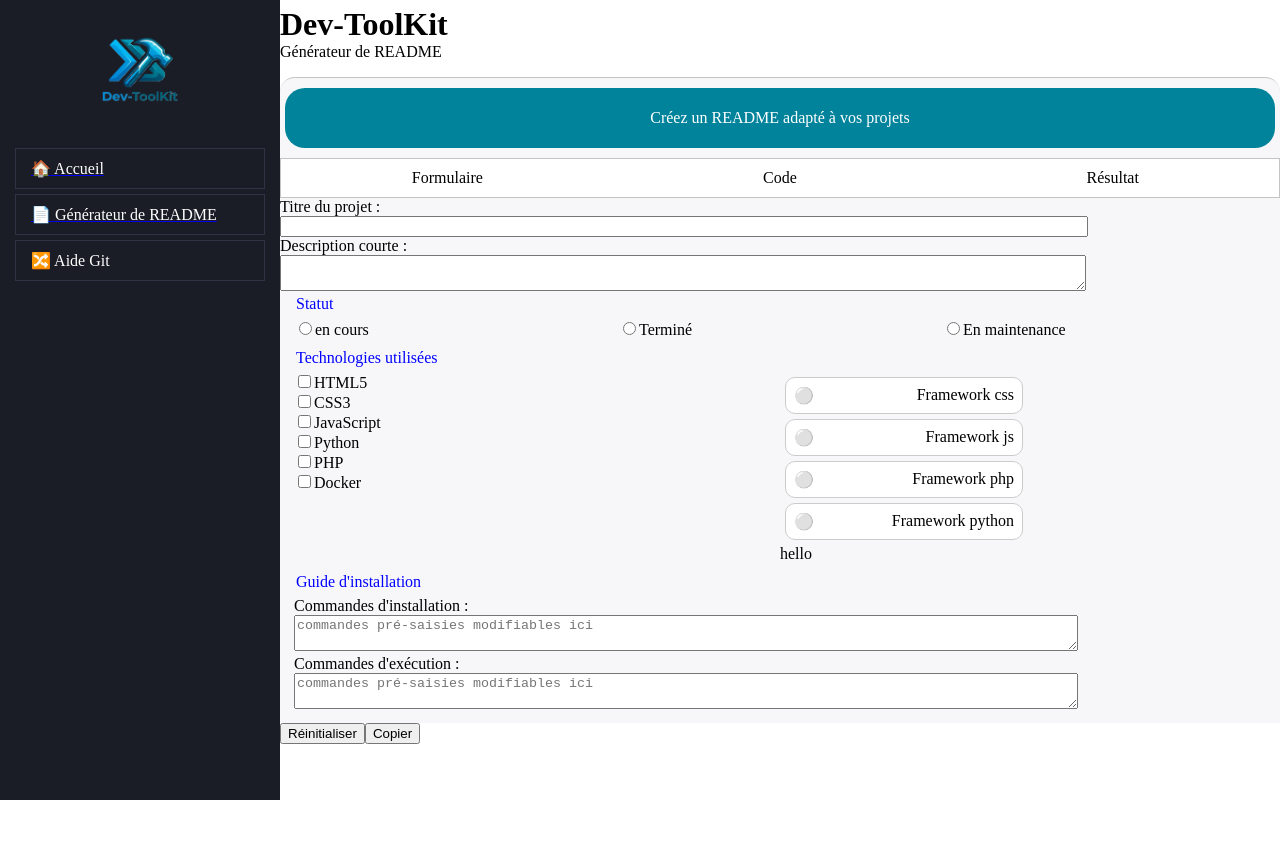
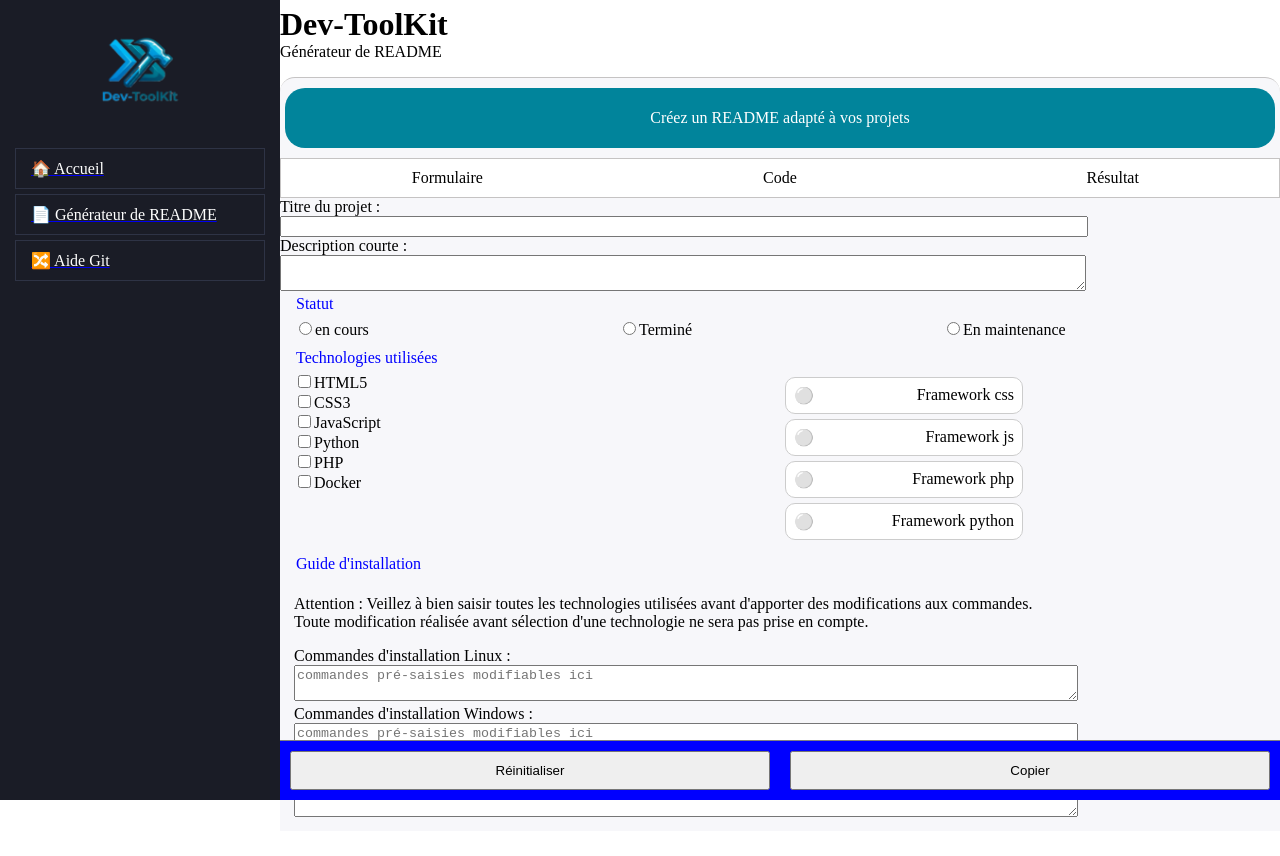
Before and after one commit to Anne-Laure-PLANO/Dev-ToolKit_aide_aux_dev_junior, a Vue app: page /readme in a window 1280 px wide. Shown: the top 856 px of the page. Before the commit the page ends 800 px from the top, so only its background shows below. Built offline with nearby package versions, Linux system fonts and the light colour scheme.

Commit message:
Résolution du problème du formulaire

```diff
--- a/index.html
+++ b/index.html
@@ -2,7 +2,7 @@
 <html lang="fr">
   <head>
     <meta charset="UTF-8" />
-    <link rel="icon" type="image/svg+xml" href="@/assets/logo2.svg" />
+    <link rel="icon" type="image/png" href="@/assets/logo.png" />
     <meta name="viewport" content="width=device-width, initial-scale=1.0" />
     <title>Dev-ToolKit</title>
   </head>
--- a/src/components/Navbarre.vue
+++ b/src/components/Navbarre.vue
@@ -39,9 +39,11 @@ export default {
       <router-link to="/readme">
         <div class="onglet">📄 Générateur de README</div>
       </router-link>
-      <div class="onglet">
-        🔀 Aide Git
-      </div>
+      <router-link to="/git">
+        <div class="onglet">
+          🔀 Aide Git
+        </div>
+      </router-link>
     </nav>
   </div>
 </template>
--- a/src/components/ReadmeForm.vue
+++ b/src/components/ReadmeForm.vue
@@ -17,7 +17,8 @@ export default {
         description: "",
         status: "",
         skills: [],
-        install: "",
+        installLinux: "",
+        installWindows: "",
         exec: "",
       }
     }
@@ -39,21 +40,28 @@ export default {
     sendDataToParent(){
       this.$emit("formUpdated",this.dataToReturn)
     },
-    toggleSkill(skil) {
-      const skill = skil;
+    toggleSkill(data) {
+      const skill = data;
       const index = this.dataToReturn.skills.findIndex(s => s.id === skill.id);
       console.log("skill.install :" + JSON.stringify(skill.install));
       if (index === -1) {
         this.dataToReturn.skills.push(skill);
-
-        this.dataToReturn.install += skill.install;
-        this.dataToReturn.exec += skill.exec;
       } else {
         this.dataToReturn.skills.splice(index, 1);
-
       }
+        this.updateTextAreas();
 
     },
+    updateTextAreas(){
+      this.dataToReturn.installLinux = "";
+      this.dataToReturn.installWindows = "";
+      this.dataToReturn.exec = "";
+      for (let i = 0 ; i<this.dataToReturn.skills.length ; i++){
+        this.dataToReturn.installLinux += this.dataToReturn.skills[i].installLinux + "\n";
+        this.dataToReturn.installWindows += this.dataToReturn.skills[i].installWindows + "\n";
+        this.dataToReturn.exec += this.dataToReturn.skills[i].exec + "\n";
+      }
+    }
 
   }
 }
@@ -90,8 +98,14 @@ export default {
         <div v-for="skill in skills.native"
           :key="skill.id"
         >
-          <input  type="checkbox" :name="skill.title" v-model="dataToReturn.skills" :value="skill" :id=" skill.title">
-          <label :for=" skill.title ">{{ skill.title }}</label>
+          <input  type="checkbox"
+                  :name="skill.title"
+                  @click="toggleSkill(skill)"
+                  :checked = "(dataToReturn.skills.findIndex(s=> s.id === skill.id) !== -1)"
+                  :value="skill"
+                  :id=" skill.id"
+          >
+          <label :for=" skill.id ">{{ skill.title }}</label>
         </div>
       </div>
 
@@ -102,22 +116,24 @@ export default {
         <multi-select-drop-down
               v-for="cat in skills.framework"
                 :key="cat.category"
-
-
-            :skillTitle= "cat.category"
-            :options="cat.skills"
-            @DropDownComponent="toggleSkill($event)"
+                :skillTitle= "cat.category"
+                :options="cat.skills"
+                @DropDownComponent="toggleSkill($event)"
 
         />
-        hello {{ dataToReturn.install }}
         </div>
 
     </fieldset>
     <fieldset class="install">
       <legend>Guide d'installation</legend>
+      <p>Attention : Veillez à bien saisir toutes les technologies utilisées avant d'apporter des modifications aux commandes. <br> Toute modification réalisée avant sélection d'une technologie ne sera pas prise en compte.</p>
       <div>
-        <label for="installation">Commandes d'installation :</label><br>
-        <textarea v-model="dataToReturn.install"  placeholder="commandes pré-saisies modifiables ici" id="installation"></textarea>
+        <label for="installLinux">Commandes d'installation Linux :</label><br>
+        <textarea v-model="dataToReturn.installLinux"  placeholder="commandes pré-saisies modifiables ici" id="installLinux"></textarea>
+      </div>
+      <div>
+        <label for="installWindows">Commandes d'installation Windows :</label><br>
+        <textarea v-model="dataToReturn.installWindows"  placeholder="commandes pré-saisies modifiables ici" id="installWindows"></textarea>
       </div>
       <div>
         <label for ="run">Commandes d'exécution : </label><br>
--- a/src/router/index.js
+++ b/src/router/index.js
@@ -2,6 +2,7 @@ import { createRouter, createWebHistory } from 'vue-router'
 import Home from "@/views/Home.vue"
 import ReadmeGenerator from "@/views/ReadmeGenerator.vue"
 import New from "@/components/New.vue";
+import githelp from "@/views/githelp.vue";
 
 const routes = [
     {
@@ -18,6 +19,11 @@ const routes = [
         path: "/card",
         name: "card",
         component: New
+    },
+    {
+        path: "/git",
+        name: "githelp",
+        component: githelp
     }
 
 ]
--- a/src/views/ReadmeGenerator.vue
+++ b/src/views/ReadmeGenerator.vue
@@ -137,13 +137,25 @@ ${(this.result.skills && this.result.skills.length >0) ? this.markdownSkills() +
 
   </main>
   <footer>
-    <button @click="resetForm">Réinitialiser</button>
-    <button @click="copyMarkdown">Copier</button>
+      <button @click="resetForm">Réinitialiser</button>
+      <button @click="copyMarkdown">Copier</button>
   </footer>
 </template>
 
 <style scoped>
+footer{
+  border-top: 1px solid grey;
+  display: flex;
+  position: sticky;
+  bottom: 0;
+  background: blue;
+}
+footer>button{
+  flex:1;
+  padding:10px;
+  margin:10px;
 
+}
 .readmeMenu{
   display: flex;
   border : 1px solid #C5C3C3;
--- /dev/null
+++ b/src/views/githelp.vue
@@ -0,0 +1,13 @@
+<script>
+export default {
+  name: "githelp"
+}
+</script>
+
+<template>
+<h2>Coming soon</h2>
+</template>
+
+<style scoped>
+
+</style>
--- a/vite.config.js
+++ b/vite.config.js
@@ -4,7 +4,6 @@ import path from 'path'
 
 // https://vite.dev/config/
 export default defineConfig({
-  base: '/Dev-ToolKit_aide_aux_dev_junior/',
   plugins: [vue()],
   resolve: {
     alias: {
```
Also changed, not shown: 6 other files (tests, documents, lock files or other folders).
